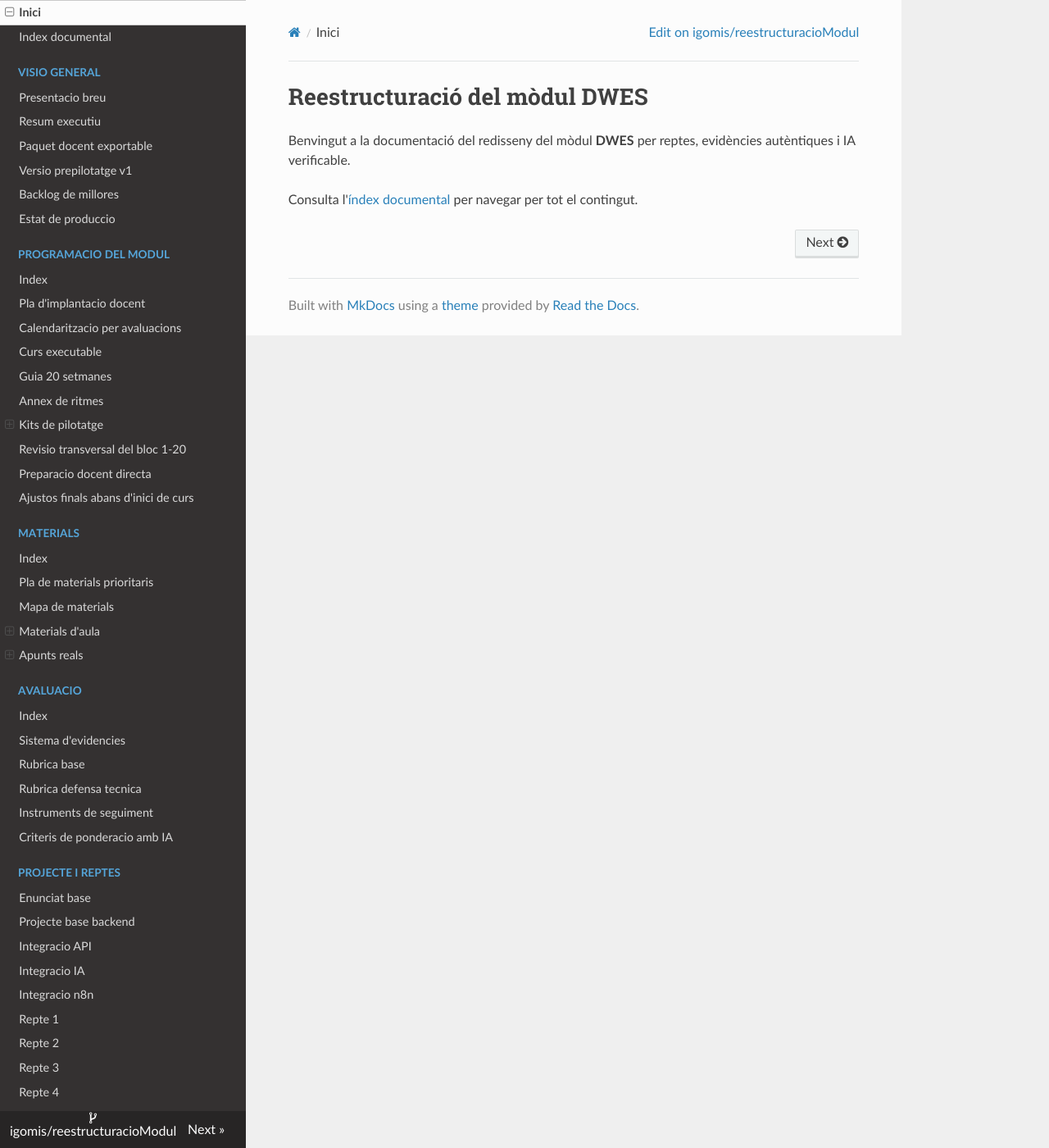
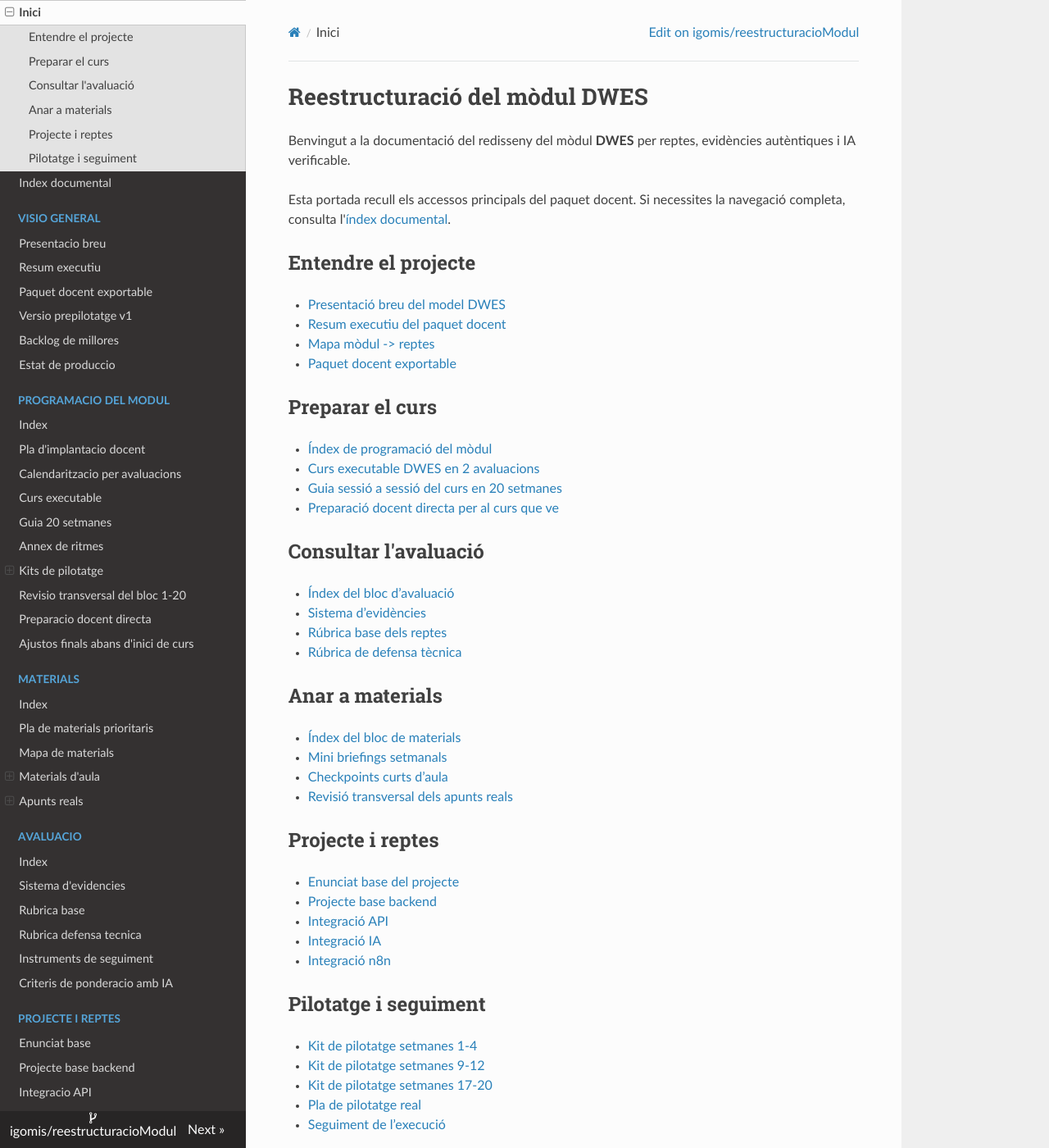
Before and after one commit to igomis/reestructuracioModul, an MkDocs documentation site: the page built from docs/index.md, in a window 1280 px wide and 1400 px high. Shown: the whole window at 82% size. Built offline with MkDocs 1.6.1, drawn with Linux system fonts in a browser that asks for light colours; nearby versions of some CDN libraries.

Commit message:
Improve home page navigation for MkDocs

```diff
--- a/docs/index.md
+++ b/docs/index.md
@@ -2,4 +2,48 @@
 
 Benvingut a la documentació del redisseny del mòdul **DWES** per reptes, evidències autèntiques i IA verificable.
 
-Consulta l'[índex documental](00_visio_general/index_documental.md) per navegar per tot el contingut.
+Esta portada recull els accessos principals del paquet docent. Si necessites la navegació completa, consulta l'[índex documental](00_visio_general/index_documental.md).
+
+## Entendre el projecte
+
+- [Presentació breu del model DWES](00_visio_general/presentacio_model_dwes_reptes_ia.md)
+- [Resum executiu del paquet docent](00_visio_general/resum_executiu_paquet_docent.md)
+- [Mapa mòdul -> reptes](00_visio_general/mapa_modul_reptes.md)
+- [Paquet docent exportable](00_visio_general/paquet_docent_exportable.md)
+
+## Preparar el curs
+
+- [Índex de programació del mòdul](01_programacio_modul/index.md)
+- [Curs executable DWES en 2 avaluacions](01_programacio_modul/curs_executable_dwes_2_avaluacions.md)
+- [Guia sessió a sessió del curs en 20 setmanes](01_programacio_modul/guia_sessio_a_sessio_20_setmanes.md)
+- [Preparació docent directa per al curs que ve](01_programacio_modul/preparacio_docent_directa_curs_que_ve.md)
+
+## Consultar l'avaluació
+
+- [Índex del bloc d’avaluació](03_avaluacio/index.md)
+- [Sistema d’evidències](03_avaluacio/sistema_evidencies.md)
+- [Rúbrica base dels reptes](03_avaluacio/rubrica_base_reptes.md)
+- [Rúbrica de defensa tècnica](03_avaluacio/rubrica_defensa_tecnica.md)
+
+## Anar a materials
+
+- [Índex del bloc de materials](04_materials/index.md)
+- [Mini briefings setmanals](04_materials/materials_aula/mini_briefings_setmanals.md)
+- [Checkpoints curts d’aula](04_materials/materials_aula/checkpoints_curts_aula.md)
+- [Revisió transversal dels apunts reals](04_materials/apunts_reals/revisio_transversal_apunts_reals.md)
+
+## Projecte i reptes
+
+- [Enunciat base del projecte](05_projectes_tecnics/enunciat_projecte_base.md)
+- [Projecte base backend](05_projectes_tecnics/projecte_base_backend.md)
+- [Integració API](05_projectes_tecnics/integracio_api.md)
+- [Integració IA](05_projectes_tecnics/integracio_ia.md)
+- [Integració n8n](05_projectes_tecnics/integracio_n8n.md)
+
+## Pilotatge i seguiment
+
+- [Kit de pilotatge setmanes 1-4](01_programacio_modul/kit_pilotatge_setmanes_01_04.md)
+- [Kit de pilotatge setmanes 9-12](01_programacio_modul/kit_pilotatge_setmanes_09_12.md)
+- [Kit de pilotatge setmanes 17-20](01_programacio_modul/kit_pilotatge_setmanes_17_20.md)
+- [Pla de pilotatge real](00_visio_general/pla_pilotatge_real.md)
+- [Seguiment de l’execució](00_visio_general/seguiment_execucio_pilotatge.md)
```
